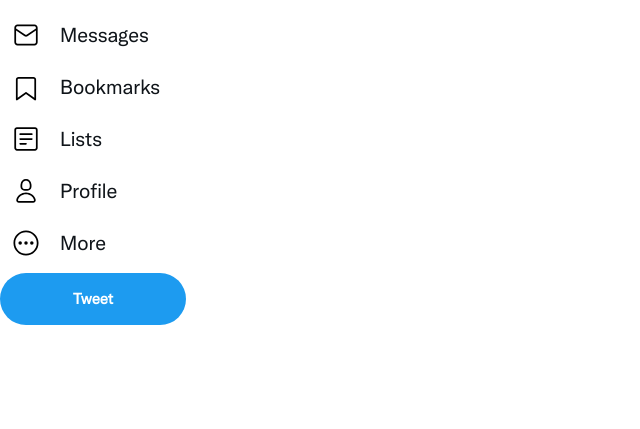
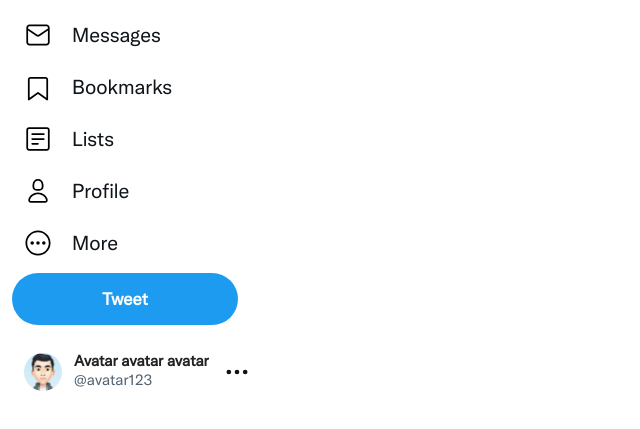
Before and after one commit to Pethum-Jeewantha/vanilla-html-css-twitter-clone, a website built with Parcel: page index.html in a window 1280 px wide. Shown: the part 199-628 px from the top of the page, without its empty margins (0-640 px from the left). Built offline with nearby package versions, Linux system fonts and the light colour scheme.

Commit message:
Finalize the styles of user

```diff
--- a/css/home.css
+++ b/css/home.css
@@ -12,6 +12,11 @@
 
 .page__aside {
   background-color: blue;
+}
+
+.nav{
+    width: 275px;
+    padding: 0 12px;
 }
 
 .nav__logo {
@@ -79,7 +84,7 @@
     padding: 0 16px;
     font-size: 15px;
     border-radius: 9999px;
-    font-weight: bold;
+    font-weight: 600;
     line-height: 20px;
     min-height: 36px;
 }
@@ -93,4 +98,60 @@
     width: 90%;
     min-height: 52px;
     margin: 4px 0;
+    font-size: 17px;
 }
+
+.user{
+    display: grid;
+    grid-template-areas:
+    "image name options"
+    "image handle options";
+    padding: 12px;
+    column-gap: 12px;
+}
+
+.nav__user{
+    margin: 12px 0;
+}
+
+.user:hover{
+    background-color: #0f14191a;
+    border-radius: 9999px;
+    cursor: pointer;
+}
+
+.user__image{
+    grid-area: image;
+    align-self: center;
+    width: 38px;
+}
+
+.user__image>img{
+    width: 38px;
+    height: 38px;
+    object-fit: cover;
+    border-radius: 100%;
+}
+
+.user__name{
+    font-weight: bold;
+    font-size: 15px;
+    grid-area: name;
+    white-space: nowrap;
+    max-width: cal(100% - 38px -24px);
+    overflow: hidden;
+}
+
+.user__handle{
+    grid-area: handle;
+    font-size: 15px;
+    color: rgb(83, 100, 113);
+}
+
+.user__options{
+    align-self: center;
+    grid-area: options;
+    width: 28px;
+    justify-self: end;
+    fill: rgb(15, 20, 25);
+}
--- a/index.html
+++ b/index.html
@@ -157,6 +157,18 @@
       </menu>
 
       <button class="button button--primary nav__tweet">Tweet</button>
+
+      <div class="user nav__user">
+        <div class="user__image">
+          <img src="img/avatar.png" alt="user-image">
+        </div>
+        <div class="user__name">Avatar avatar avatar avatar</div>
+        <div class="user__handle">@avatar123</div>
+        <div class="user__options">
+          <svg viewBox="0 0 24 24" aria-hidden="true"><g><circle cx="5" cy="12" r="2"></circle><circle cx="12" cy="12" r="2"></circle><circle cx="19" cy="12" r="2"></circle></g></svg>
+      </div>
+        </div>
+      </div>
     </nav>
 
     <main class="main page__main"></main>
```
Also changed, not shown: img/avatar.png (added).
